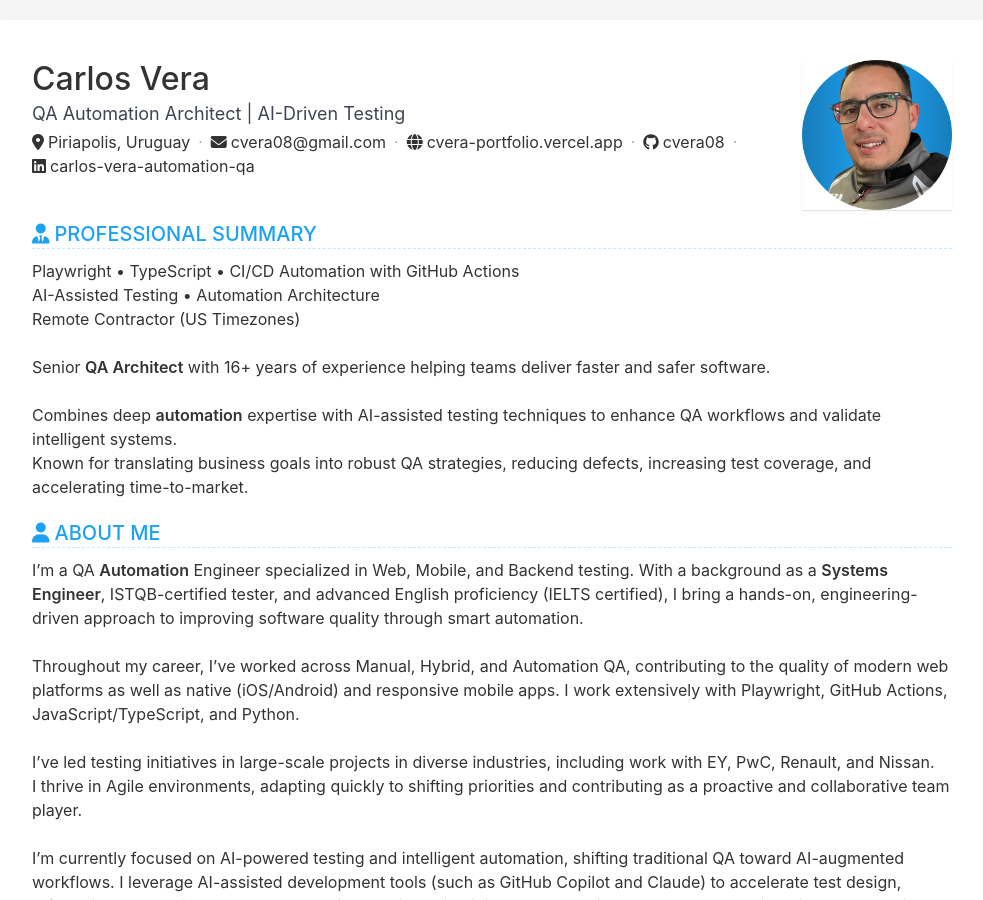
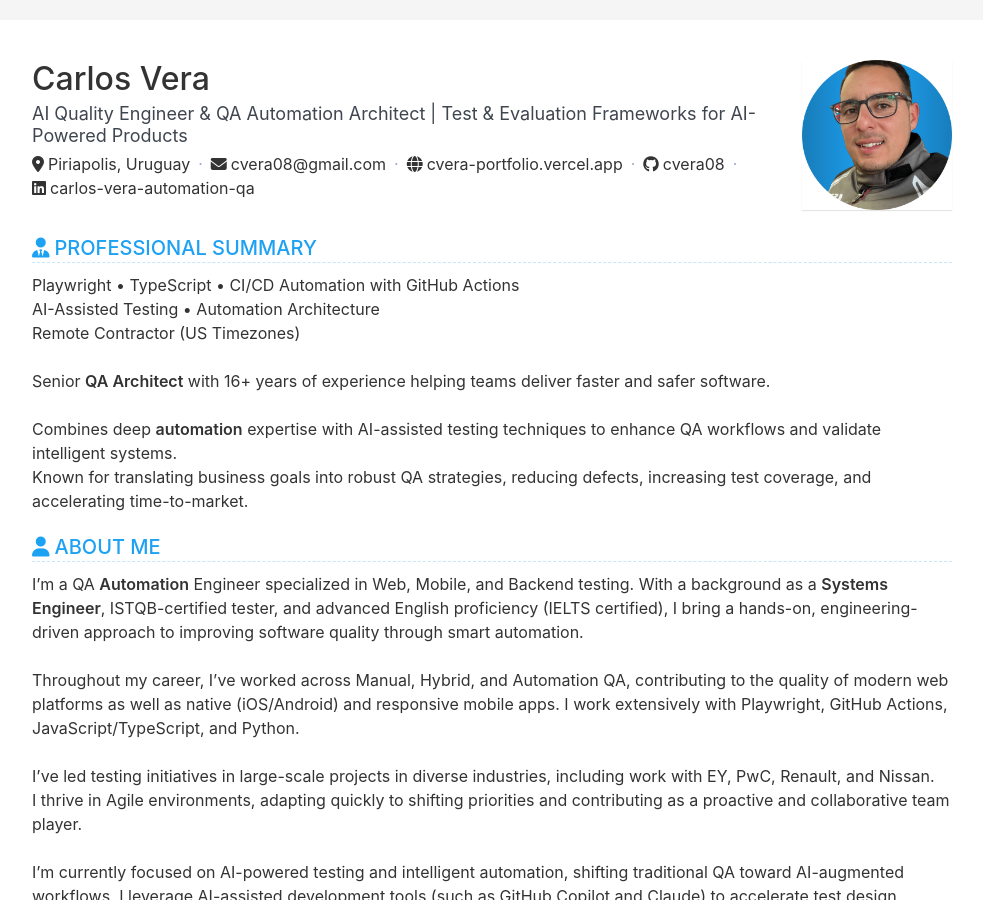
Before and after one commit to cvera08/full-resume, a Jekyll site: the page built from index.html, in a window 1280 px wide and 900 px high. Shown: the whole window, without its empty margins (148-1131 px from the left). Built offline with Jekyll 4.4.1, drawn with Linux system fonts in a browser that asks for light colours.

Commit message:
feat(cv): reposition header as AI Quality Engineer with Tier 3 framing

```diff
--- a/_data/data.yml
+++ b/_data/data.yml
@@ -1,6 +1,6 @@
 basic:
   name: Carlos Vera                      # name
-  title: QA Automation Architect | AI-Driven Testing           # job title
+  title: AI Quality Engineer & QA Automation Architect | Test & Evaluation Frameworks for AI-Powered Products           # job title
   avatar:
     show: true                       # show or hide avatar
     path: /assets/images/profile.png # avatar file path
```
